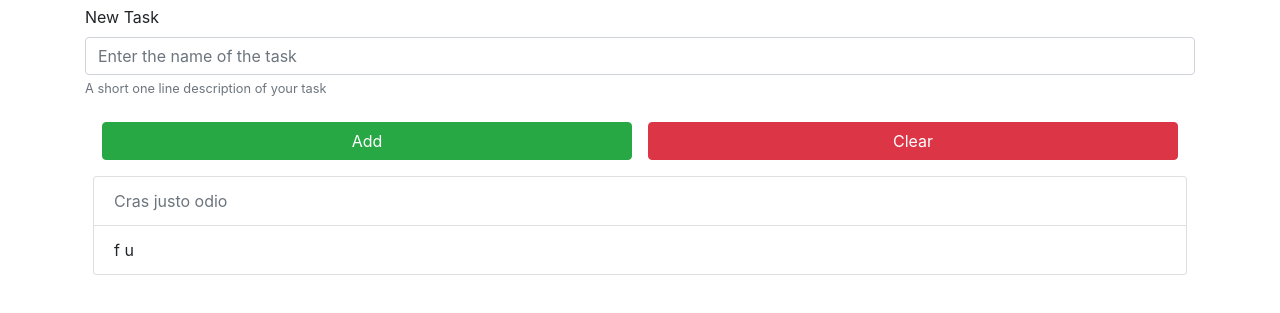
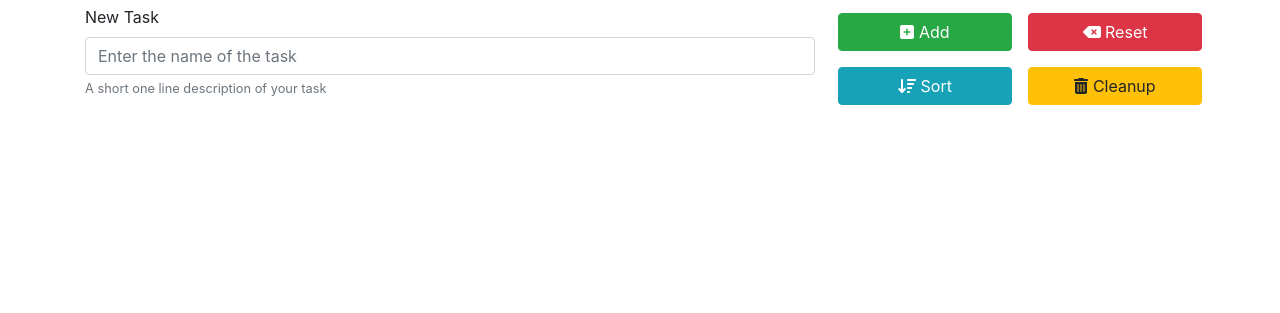
Before and after one commit to mukulsethi22/Project_ToDo_List, a plain HTML site: page index.html in a window 1280 px wide. Shown: the part 51-364 px from the top of the page. Drawn offline with nearby package versions, Linux system fonts and the light colour scheme.

Commit message:
add other buttons

```diff
--- a/index.html
+++ b/index.html
@@ -9,17 +9,19 @@
 <script src="https://cdn.jsdelivr.net/npm/bootstrap@4.0.0/dist/js/bootstrap.min.js" integrity="sha384-JZR6Spejh4U02d8jOt6vLEHfe/JQGiRRSQQxSfFWpi1MquVdAyjUar5+76PVCmYl" crossorigin="anonymous"></script>
 <script src="https://code.jquery.com/jquery-3.2.1.slim.min.js" integrity="sha384-KJ3o2DKtIkvYIK3UENzmM7KCkRr/rE9/Qpg6aAZGJwFDMVNA/GpGFF93hXpG5KkN" crossorigin="anonymous"></script>
 <script src="https://cdn.jsdelivr.net/npm/popper.js@1.12.9/dist/umd/popper.min.js" integrity="sha384-ApNbgh9B+Y1QKtv3Rn7W3mgPxhU9K/ScQsAP7hUibX39j7fakFPskvXusvfa0b4Q" crossorigin="anonymous"></script>
+<script src="https://cdnjs.cloudflare.com/ajax/libs/font-awesome/6.3.0/js/all.min.js" integrity="sha512-2bMhOkE/ACz21dJT8zBOMgMecNxx0d37NND803ExktKiKdSzdwn+L7i9fdccw/3V06gM/DBWKbYmQvKMdAA9Nw==" crossorigin="anonymous" referrerpolicy="no-referrer"></script>
 
 <script defer src="script.js"></script>
 <link rel="stylesheet" href="style.css">
 
 </head>
 <body>
-    <!---------Input Box--------->
     <div class="container">
         <h1 align="center">Todo List</h1>
         <div class ="row">
-            <div class="col">
+            <!-- Input Box -->
+            <div class="col-md-8">
+
                 <div class="form-group">
                     <label for="inpNewTask">New Task</label>
                     <input type="text" class="form-control" id="inpNewTask" aria-describedby="newTaskHelp" placeholder="Enter the name of the task">
@@ -27,23 +29,31 @@
                   </div>
 
             </div>
+
+            <!----Buttons-->
+            <div class="col-md-4">
+                <div class="row">
+                <button class="btn btn-success col m-2 " id="btnAdd">
+                    <i class="fa fa-square-plus"></i> Add
+                </button>
+                <button class="btn btn-danger col m-2" id="btnClear">
+                    <i class="fa fa-delete-left"></i> Reset
+                </button>
+                </div>
+                <div class="row">
+                    <button class="btn btn-info col m-2 " id="btnSort">
+                        <i class="fa fa-sort-amount-down"></i> Sort
+                    </button>
+                    <button class="btn btn-warning col m-2" id="btnCleanup">
+                        <i class="fa fa-trash-alt"></i> Cleanup
+                    </button>
+                    </div>
             </div>
-
-        <!-----------Buttons---------->
-        <div class="row px-4">
-            <button class="btn btn-success col m-2 " id="btnAdd">
-                Add
-            </button>
-            <button class="btn btn-danger col m-2" id="btnClear">
-                Clear
-            </button>
         </div>
 
 
         <!------Task List------------>
         <ul class="row list-group m-2" id="ulTasks">
-            <li class="list-group-item disabled">Cras justo odio</li>
-            <li class="list-group-item"> f u </li>
           </ul>
 
         </div>
```
